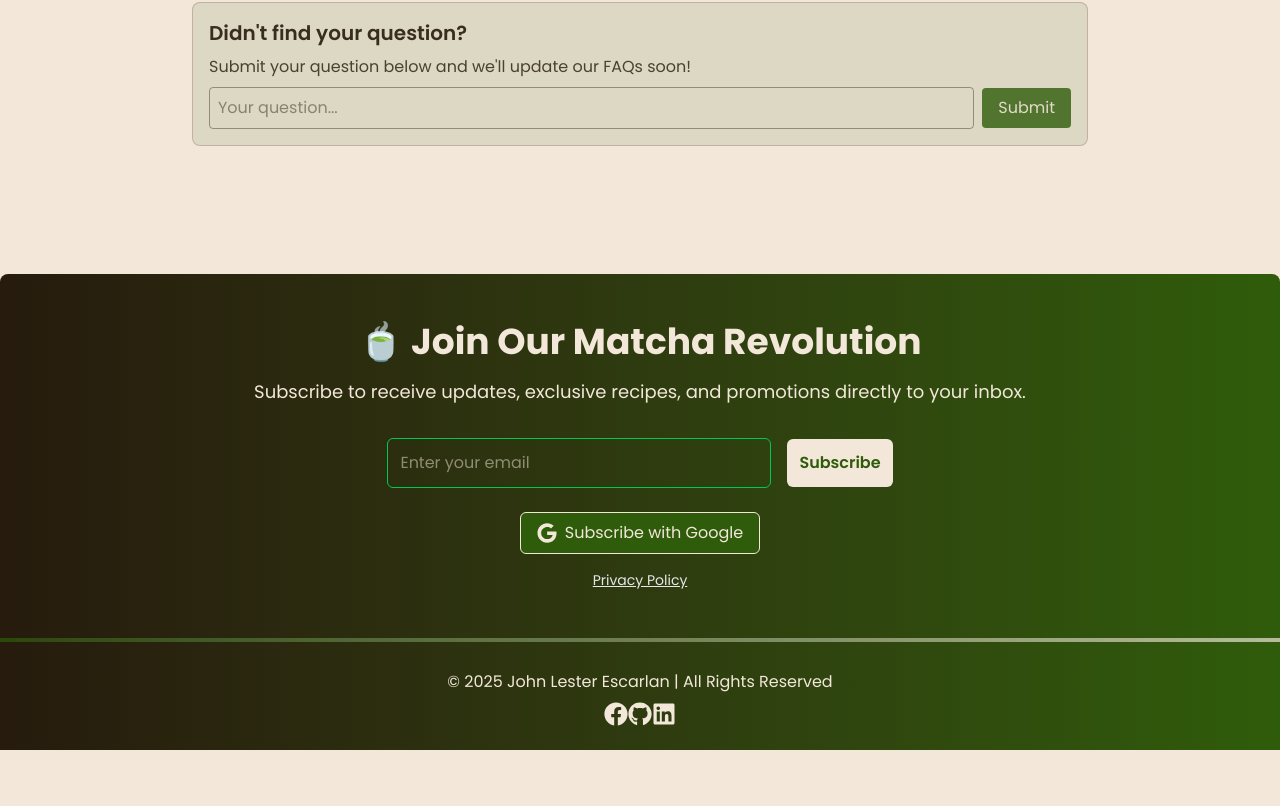
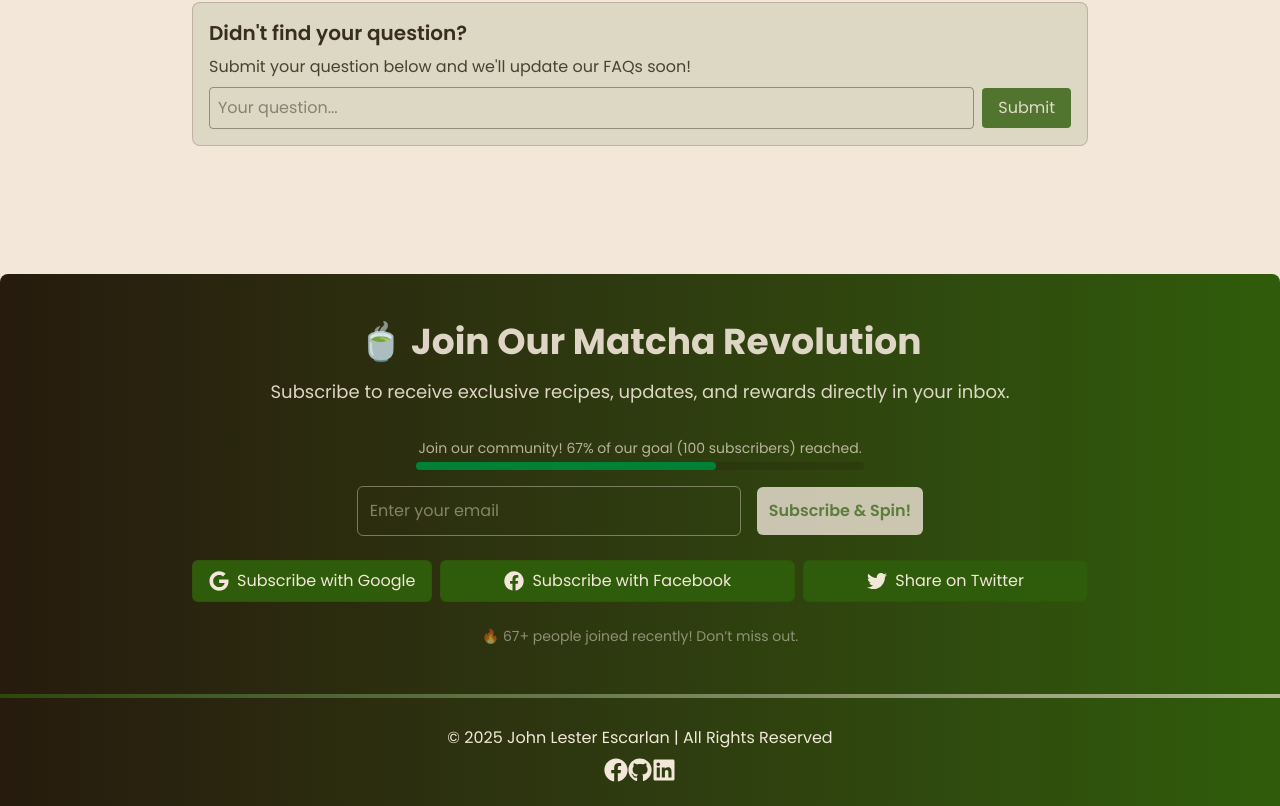
Before and after one commit to jlescarlan11/nutcha-bites, a React (Vite) app: page / in a window 1280 px wide. Shown: the part 4394-5200 px from the top of the page. Before the commit the page ends 5144 px from the top, so only its background shows below. Built offline with nearby package versions, Linux system fonts and the light colour scheme.

Commit message:
fixed color pallete

```diff
--- a/src/components/NewsletterSignup.jsx
+++ b/src/components/NewsletterSignup.jsx
@@ -1,9 +1,9 @@
-// NewsletterSignup.jsx
-import React, { useState, useEffect } from "react";
+import React, { useState, useEffect, useRef } from "react";
+import { motion, AnimatePresence } from "framer-motion";
 import { CheckCircleIcon, XCircleIcon, LoaderIcon, XIcon } from "lucide-react";
-import { FaGoogle } from "react-icons/fa";
-import { motion, AnimatePresence } from "framer-motion";
+import { FaGoogle, FaFacebook, FaTwitter } from "react-icons/fa";
 
+// Hook to manage email state and validation.
 const useEmailValidation = () => {
   const [email, setEmail] = useState(localStorage.getItem("email") || "");
   const [isValid, setIsValid] = useState(true);
@@ -22,12 +22,231 @@ const useEmailValidation = () => {
   return { email, setEmail, isValid, handleChange };
 };
 
+// Confetti component for celebration.
+const Confetti = () => (
+  <AnimatePresence>
+    <motion.div
+      className="absolute inset-0 pointer-events-none"
+      initial={{ opacity: 0 }}
+      animate={{ opacity: 1 }}
+      exit={{ opacity: 0 }}
+    >
+      {Array.from({ length: 15 }).map((_, i) => (
+        <motion.div
+          key={i}
+          className="absolute bg-yellow-300 rounded-full"
+          style={{
+            width: 8,
+            height: 8,
+            top: `${Math.random() * 100}%`,
+            left: `${Math.random() * 100}%`,
+          }}
+          animate={{ y: [0, 100], opacity: [1, 0] }}
+          transition={{ duration: 2, delay: i * 0.1, ease: "easeOut" }}
+        />
+      ))}
+    </motion.div>
+  </AnimatePresence>
+);
+
+// ProgressBar showing community growth.
+const ProgressBar = ({ progress }) => (
+  <div className="w-full max-w-md mx-auto mb-4 text-[var(--color-primary)]/70">
+    <div className="text-sm mb-1 ">
+      Join our community! {progress}% of our goal (100 subscribers) reached.
+    </div>
+    <div className="w-full bg-[var(--color-secondary)]/20 rounded-full h-2">
+      <motion.div
+        className="bg-green-700 h-2 rounded-full"
+        initial={{ width: 0 }}
+        animate={{ width: `${progress}%` }}
+        transition={{ duration: 1.5, ease: "easeOut" }}
+      />
+    </div>
+  </div>
+);
+
+// Animation variants.
+const pulseVariant = {
+  pulse: {
+    scale: [1, 1.05, 1],
+    transition: { duration: 1, repeat: Infinity, ease: "easeInOut" },
+  },
+};
+
+const flipVariant = {
+  initial: { rotateY: 90, opacity: 0 },
+  animate: {
+    rotateY: 0,
+    opacity: 1,
+    transition: { duration: 0.8, ease: "easeOut" },
+  },
+};
+
+// SpinWheelModal simulating a roulette wheel with enhanced interactive effects.
+const SpinWheelModal = ({ onClose }) => {
+  const modalRef = useRef(null);
+  const [spinning, setSpinning] = useState(false);
+  const [selectedReward, setSelectedReward] = useState("");
+
+  const rewards = [
+    "10% Off",
+    "Free Shipping",
+    "5% Off",
+    "No Prize",
+    "20% Off",
+    "Free Gift",
+  ];
+
+  useEffect(() => {
+    modalRef.current.focus();
+    const liveRegion = document.getElementById("live-announcement");
+    if (liveRegion) liveRegion.textContent = "Roulette modal opened";
+  }, []);
+
+  const spinWheel = () => {
+    setSpinning(true);
+    const randomReward = rewards[Math.floor(Math.random() * rewards.length)];
+    setTimeout(() => {
+      setSelectedReward(randomReward);
+      setSpinning(false);
+    }, 2000);
+  };
+
+  const handleClose = () => {
+    const liveRegion = document.getElementById("live-announcement");
+    if (liveRegion) liveRegion.textContent = "Roulette modal closed";
+    onClose(selectedReward);
+  };
+
+  return (
+    <div
+      className="fixed inset-0 z-50 flex items-center justify-center bg-gradient-to-br from-[var(--color-secondary)]/30 to-transparent backdrop-blur-sm"
+      role="dialog"
+      aria-modal="true"
+      aria-label="Reward Roulette"
+      tabIndex={-1}
+      ref={modalRef}
+    >
+      <motion.div
+        className="bg-[var(--color-primary)] p-8 rounded-lg shadow-xs text-center relative"
+        initial={{ scale: 0, opacity: 0 }}
+        animate={{
+          scale: 1,
+          opacity: 1,
+          boxShadow: "0 0 5px rgba(0,255,0,0.8)",
+        }}
+        exit={{ scale: 0, opacity: 0 }}
+        transition={{ duration: 0.8, ease: "easeOut" }}
+      >
+        <div className="relative mx-auto mb-4 w-48 h-48 rounded-full border-4 border-[var(--color-accent)]/70 flex items-center justify-center overflow-hidden">
+          <motion.div
+            className="absolute inset-0 flex items-center text-[var(--color-secondary)]/70 justify-center text-2xl font-bold"
+            animate={{ rotate: spinning ? 1080 : 0 }}
+            transition={{ duration: 2, ease: "easeOut" }}
+          >
+            {spinning ? (
+              "Spinning..."
+            ) : selectedReward ? (
+              <motion.span
+                variants={flipVariant}
+                initial="initial"
+                animate="animate"
+                className="inline-block"
+              >
+                <motion.span variants={pulseVariant} animate="pulse">
+                  {selectedReward}
+                </motion.span>
+              </motion.span>
+            ) : (
+              "?"
+            )}
+          </motion.div>
+          {!spinning && !selectedReward && (
+            <div className="absolute inset-0 grid grid-cols-3 grid-rows-3 text-xs text-[var(--color-secondary)]/50">
+              {[
+                "10% Off",
+                "Free Shipping",
+                "5% Off",
+                "No Prize",
+                "20% Off",
+                "Free Gift",
+                "Try Again",
+                "Bonus",
+                "Extra 5% Off",
+              ].map((text, i) => (
+                <div
+                  key={i}
+                  className="flex items-center justify-center border border-dashed border-[var(--color-secondary)]-200"
+                >
+                  {text}
+                </div>
+              ))}
+            </div>
+          )}
+        </div>
+        {!spinning && !selectedReward && (
+          <motion.button
+            onClick={spinWheel}
+            whileHover={{ scale: 1.05 }}
+            whileTap={{ scale: 0.95 }}
+            className="mb-4 px-4 py-2 bg-[var(--color-accent)]/60 text-[var(--color-primary)] rounded-md focus:outline-none focus:ring-2 focus:ring-[var(--color-accent)]/40"
+          >
+            Spin Roulette
+          </motion.button>
+        )}
+        {selectedReward && (
+          <motion.button
+            onClick={handleClose}
+            whileHover={{
+              scale: 1.1,
+              transition: { ease: "easeOut", duration: 0.3 },
+            }}
+            whileTap={{ scale: 0.95 }}
+            className="mb-4 px-4 py-2 bg-[var(--color-accent)]/60 text-[var(--color-primary)]/90 rounded-md focus:outline-none focus:ring-2 focus:ring-green-400"
+          >
+            Claim Reward
+          </motion.button>
+        )}
+      </motion.div>
+    </div>
+  );
+};
+
+const shakeVariant = {
+  shake: { x: [0, -5, 5, -5, 5, 0], transition: { duration: 0.4 } },
+  normal: { x: 0 },
+};
+
 const NewsletterSignup = () => {
   const { email, setEmail, isValid, handleChange } = useEmailValidation();
   const [message, setMessage] = useState("");
   const [status, setStatus] = useState(""); // "success" or "error"
   const [loading, setLoading] = useState(false);
   const [submitted, setSubmitted] = useState(false);
+  const [recentSignups, setRecentSignups] = useState(
+    Math.floor(Math.random() * 50) + 50
+  );
+  const [showSpinWheel, setShowSpinWheel] = useState(false);
+  const [reward, setReward] = useState("");
+  const [shakeInput, setShakeInput] = useState(false);
+  const [shareMessage, setShareMessage] = useState("");
+  const [progress, setProgress] = useState(0);
+  const subscriberGoal = 100;
+  const shareTimeoutRef = useRef(null);
+
+  useEffect(() => {
+    const interval = setInterval(() => {
+      setRecentSignups((prev) => {
+        const newCount = prev + Math.floor(Math.random() * 3);
+        setProgress(
+          Math.min(100, Math.floor((newCount / subscriberGoal) * 100))
+        );
+        return newCount;
+      });
+    }, 5000);
+    return () => clearInterval(interval);
+  }, []);
 
   const handleSubmit = async (e) => {
     e.preventDefault();
@@ -37,20 +256,18 @@ const NewsletterSignup = () => {
     if (!isValid || !email) {
       setMessage("Please enter a valid email address.");
       setStatus("error");
+      setShakeInput(true);
+      setTimeout(() => setShakeInput(false), 400);
       return;
     }
 
     setLoading(true);
     try {
-      await new Promise((resolve) => setTimeout(resolve, 1500)); // Simulate API request
-      setMessage("🎉 Thank you for joining our Matcha Revolution!");
+      await new Promise((resolve) => setTimeout(resolve, 1500)); // Simulated API call
+      setMessage("🎉 You're in! Get ready to spin the roulette for a reward.");
       setStatus("success");
       setSubmitted(true);
-      // Optionally trigger confetti animation here
-      setTimeout(() => {
-        setSubmitted(false);
-        setEmail("");
-      }, 3000);
+      setShowSpinWheel(true);
     } catch (error) {
       setMessage("❌ Something went wrong. Please try again.");
       setStatus("error");
@@ -59,29 +276,53 @@ const NewsletterSignup = () => {
     }
   };
 
-  const handleGoogleSubscribe = () => {
-    alert("Google subscription simulated!");
+  const updateShareMessage = (platform) => {
+    setShareMessage(`Shared on ${platform}!`);
+    if (shareTimeoutRef.current) clearTimeout(shareTimeoutRef.current);
+    shareTimeoutRef.current = setTimeout(() => {
+      setShareMessage("");
+      shareTimeoutRef.current = null;
+    }, 2000);
+  };
+
+  const handleGoogleSubscribe = () => updateShareMessage("Google");
+  const handleFacebookSubscribe = () => updateShareMessage("Facebook");
+  const handleTwitterShare = () => updateShareMessage("Twitter");
+
+  const handleModalClose = (selectedReward) => {
+    setReward(selectedReward);
+    setShowSpinWheel(false);
+    setTimeout(() => {
+      setSubmitted(false);
+      setEmail("");
+      setReward("");
+    }, 5000);
   };
 
   return (
-    <section className="relative mt-16 md:mt-32 bg-gradient-to-r from-[var(--color-secondary)] to-[var(--color-accent)] text-[var(--color-primary)] py-8 md:py-12 px-4 md:px-6 shadow-lg rounded-t-lg overflow-hidden">
+    <section
+      className="relative mt-16 md:mt-32 bg-gradient-to-r from-[var(--color-secondary)] to-[var(--color-accent)]  py-8 md:py-12 px-4 md:px-6 shadow-lg rounded-t-lg overflow-hidden"
+      aria-live="polite"
+    >
+      {/* Live region for accessibility announcements */}
+      <div id="live-announcement" className="sr-only" aria-live="assertive" />
       <div className="max-w-4xl mx-auto text-center relative">
         <motion.h2
           initial={{ opacity: 0, y: -20 }}
           animate={{ opacity: 1, y: 0 }}
           transition={{ duration: 0.5 }}
-          className="text-3xl md:text-4xl font-extrabold mb-4"
+          className="text-3xl md:text-4xl font-extrabold mb-4 text-[var(--color-primary)]/90"
         >
           🍵 Join Our Matcha Revolution
         </motion.h2>
-        <p className="mb-8 text-base md:text-lg">
-          Subscribe to receive updates, exclusive recipes, and promotions
-          directly to your inbox.
+        <p className="mb-8 text-base md:text-lg text-[var(--color-primary)]/90">
+          Subscribe to receive exclusive recipes, updates, and rewards directly
+          in your inbox.
         </p>
+        <ProgressBar progress={progress} />
         <motion.form
           onSubmit={handleSubmit}
           className="flex flex-col sm:flex-row justify-center items-center"
-          aria-live="assertive"
           initial={{ opacity: 0 }}
           animate={{ opacity: 1 }}
           transition={{ delay: 0.3 }}
@@ -99,57 +340,42 @@ const NewsletterSignup = () => {
               placeholder="Enter your email"
               aria-invalid={!isValid}
               aria-describedby={!isValid ? "email-error" : undefined}
-              className={`p-3 pr-10 rounded-md w-full sm:w-80 md:w-96 border transition focus:ring-2 outline-none ${
+              className={`p-3 pr-10 rounded-md w-full sm:w-80 md:w-96 border border-[var(--color-primary)]/40 text-[var(--color-primary)]/90 focus:ring-2 outline-none transition ${
                 isValid
-                  ? "border-green-500 focus:ring-green-300"
-                  : "border-red-500 focus:ring-red-300"
+                  ? "border-[var(--color-accent)]/30 focus:ring-[var(--color-accent)]/40"
+                  : "border-red-300 focus:ring-red-400"
               }`}
-              animate={!isValid ? { x: [-5, 5, -5, 5, 0] } : { x: 0 }}
-              transition={{ duration: 0.3 }}
+              variants={shakeVariant}
+              animate={shakeInput ? "shake" : "normal"}
             />
-            {!isValid && (
-              <XCircleIcon
-                className="absolute right-3 top-3 text-red-500"
-                size={20}
-              />
-            )}
-            {email && (
-              <button
-                type="button"
-                className="absolute right-2 top-2 text-[var(--color-primary)] hover:text-[var(--color-accent)]"
-                onClick={() => setEmail("")}
-                aria-label="Clear email input"
-              >
-                <XIcon size={18} />
-              </button>
-            )}
           </div>
           <motion.button
             type="submit"
             whileHover={{ scale: 1.05 }}
             whileTap={{ scale: 0.95 }}
-            className="bg-[var(--color-primary)] text-[var(--color-accent)] font-semibold p-3 rounded-md hover:bg-gray-200 transition flex items-center ml-0 sm:ml-4 mt-4 sm:mt-0 disabled:opacity-50 disabled:cursor-not-allowed"
+            className="bg-[var(--color-primary)]/80 text-[var(--color-accent)]/70 font-semibold p-3 rounded-md hover:bg-[var(--color-primary)]/60 transition flex items-center ml-0 sm:ml-4 mt-4 sm:mt-0 disabled:opacity-50 disabled:cursor-not-allowed"
             disabled={loading}
           >
             {loading ? (
               <motion.span
                 animate={{ rotate: 360 }}
-                transition={{ repeat: Infinity, duration: 1 }}
-                className="mr-2"
+                transition={{ repeat: Infinity, duration: 1, ease: "linear" }}
+                className=""
               >
                 <LoaderIcon size={18} />
               </motion.span>
             ) : (
-              "Subscribe"
+              "Subscribe & Spin!"
             )}
           </motion.button>
         </motion.form>
         <AnimatePresence>
           {message && (
             <motion.div
-              key="message"
               className={`mt-4 text-lg flex items-center justify-center ${
-                status === "success" ? "text-green-500" : "text-red-500"
+                status === "success"
+                  ? "text-[var(--color-primary)]/60"
+                  : "text-red-300"
               }`}
               role="alert"
               initial={{ opacity: 0, y: -10 }}
@@ -172,53 +398,78 @@ const NewsletterSignup = () => {
             </motion.div>
           )}
         </AnimatePresence>
-        <AnimatePresence>
-          {submitted && status === "success" && (
+        {reward && (
+          <motion.div
+            className="mt-6 p-4 bg-[var(--color-secondary)]/20 text-green-300 rounded-md shadow-md flex flex-col items-center justify-center"
+            variants={flipVariant}
+            initial="initial"
+            animate="animate"
+            exit={{ opacity: 0, y: 10 }}
+          >
+            <motion.span
+              className="text-xl font-bold mb-2"
+              variants={pulseVariant}
+              animate="pulse"
+            >
+              🎁 {reward}
+            </motion.span>
+            <motion.button
+              onClick={() => (window.location.href = "/order")}
+              whileHover={{
+                scale: 1.15,
+                transition: { ease: "easeOut", duration: 0.3 },
+              }}
+              whileTap={{ scale: 0.95 }}
+              className="px-6 py-2 bg-green-600 text-[var(--color-primary)]/90 rounded-md focus:outline-none focus:ring-2 focus:ring-green-400 mb-2"
+            >
+              Shop Now
+            </motion.button>
             <motion.div
-              className="absolute inset-0 flex items-center justify-center pointer-events-none"
+              className="text-sm text-blue-500"
               initial={{ opacity: 0 }}
               animate={{ opacity: 1 }}
-              exit={{ opacity: 0 }}
+              transition={{ delay: 0.5 }}
             >
-              {[...Array(12)].map((_, i) => (
-                <motion.div
-                  key={i}
-                  className="w-3 h-3 bg-yellow-300 rounded-full absolute"
-                  initial={{
-                    scale: 0,
-                    x: Math.random() * 50 - 25,
-                    y: Math.random() * 50 - 25,
-                  }}
-                  animate={{
-                    scale: [1, 1.2, 0],
-                    y: [0, 80 + Math.random() * 20],
-                    x: [0, (i % 2 === 0 ? -1 : 1) * (30 + Math.random() * 20)],
-                    opacity: [1, 0.8, 0],
-                  }}
-                  transition={{
-                    duration: 1.5,
-                    delay: i * 0.1,
-                  }}
-                />
-              ))}
+              Congratulations! Enjoy your reward.
             </motion.div>
-          )}
-        </AnimatePresence>
-        <div className="mt-6">
+          </motion.div>
+        )}
+        <div className="mt-6 flex flex-col sm:flex-row justify-center space-y-4 sm:space-y-0 sm:space-x-4 gap-2 items-stretch">
           <button
             onClick={handleGoogleSubscribe}
-            className="flex items-center justify-center mx-auto px-4 py-2 border border-[var(--color-primary)] rounded-md text-[var(--color-primary)] hover:bg-[var(--color-primary)] hover:text-[var(--color-accent)] transition"
+            className="flex items-center justify-center px-4 py-2 border border-[var(--color-secondary)]/10 rounded-md  dark:hover:bg-[var(--color-secondary)]/30 transition"
           >
             <FaGoogle size={20} className="mr-2" />
             Subscribe with Google
           </button>
+          <button
+            onClick={handleFacebookSubscribe}
+            className="flex items-center flex-grow justify-center px-4 py-2 border border-[var(--color-secondary)]/10 rounded-md  dark:hover:bg-[var(--color-secondary)]/30 transition"
+          >
+            <FaFacebook size={20} className="mr-2" />
+            Subscribe with Facebook
+          </button>
+          <button
+            onClick={handleTwitterShare}
+            className="flex items-center flex-grow justify-center px-4 py-2 border border-[var(--color-secondary)]/10 rounded-md  dark:hover:bg-[var(--color-secondary)]/30 transition"
+          >
+            <FaTwitter size={20} className="mr-2" />
+            Share on Twitter
+          </button>
         </div>
-        <div className="mt-4 text-sm text-gray-200">
-          <a href="#privacy" className="underline hover:text-gray-100">
-            Privacy Policy
-          </a>
-        </div>
+        {shareMessage && (
+          <div className="mt-4 text-sm text-[var(--color-primary)]/30">
+            {shareMessage}
+          </div>
+        )}
+        <p className="mt-6 text-sm text-[var(--color-primary)]/50">
+          🔥 {recentSignups}+ people joined recently! Don’t miss out.
+        </p>
       </div>
+      <AnimatePresence>
+        {showSpinWheel && <SpinWheelModal onClose={handleModalClose} />}
+      </AnimatePresence>
+      {submitted && status === "success" && <Confetti />}
     </section>
   );
 };
```
Also changed, not shown: src/components/FAQS.jsx (+19 -28 lines).
